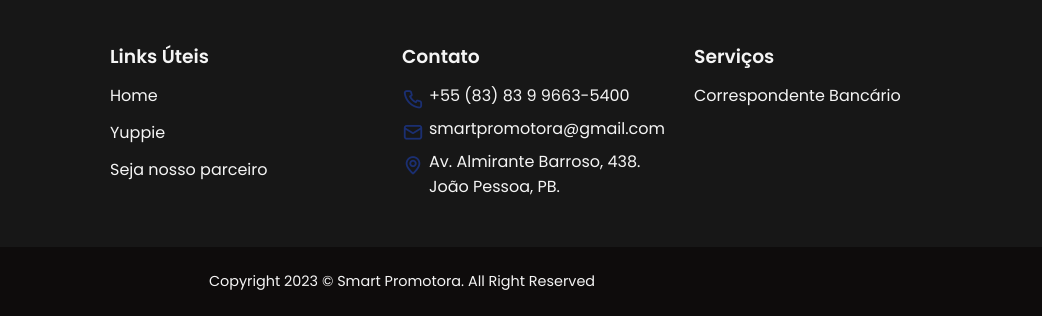
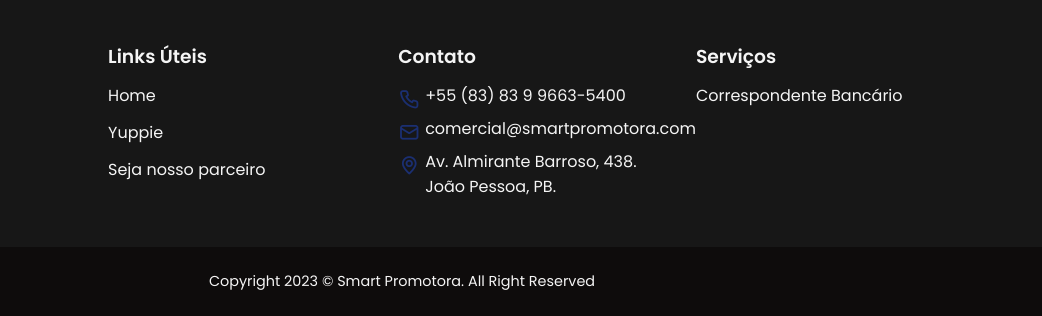
Before and after one commit to SmartPromotora/Smart-Promotora, a plain HTML site: page index.html in a window 1280 px wide. Shown: the part 3229-3545 px from the top of the page, 238-1280 px from the left. Drawn offline with nearby package versions, Linux system fonts and the light colour scheme; files that its build step writes are made by us from their sources.

Commit message:
Adicionado o e-mail comercial

```diff
--- a/index.html
+++ b/index.html
@@ -499,7 +499,7 @@
             <!-- Seção 1 -->
             <aside class="formulario" >
 
-                <form action="https://formsubmit.co/ajax/wandersonsantos.ws51@gmail.com" method="POST" data-form>
+                <form action="https://formsubmit.co/ajax/comercial@smartpromotora.com" method="POST" data-form>
                     <input type="hidden" name="_template" value="table">
                     <input type="hidden" name="_subject" value="Novo Parceiro!">
                     <input type="hidden" name="_autoresponse" value="Gratidão pelo cadastro, logo entraremos em contato para maiores detalhes!">
@@ -601,7 +601,7 @@
                     </div>
                     <div class="footer-logs">
                         <i class="uil uil-envelope-alt"></i>
-                        <p>smartpromotora@gmail.com</p>
+                        <p>comercial@smartpromotora.com</p>
                     </div>
                     <div class="footer-logs">
                         <i class="uil uil-map-marker"></i>
```
